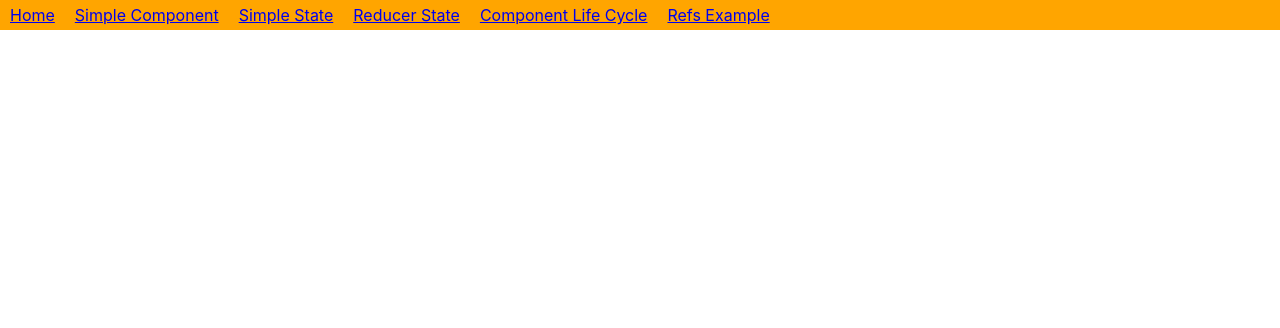
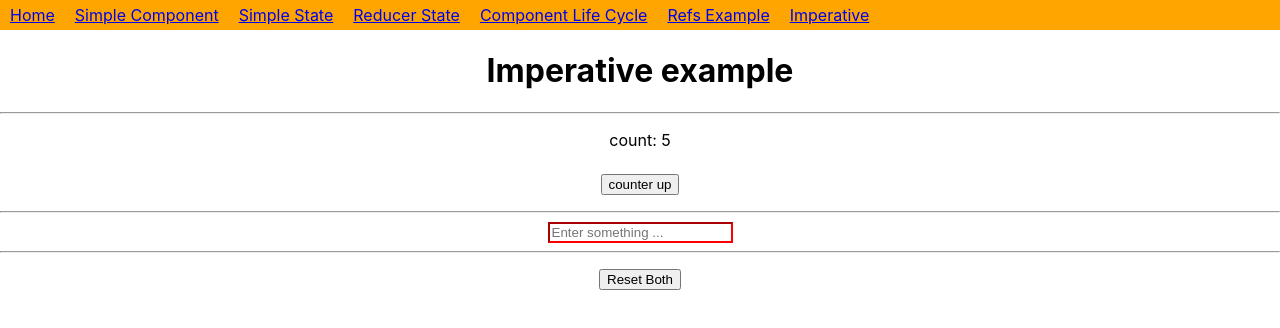
Before and after one commit to krismeister/react-practice-1, a React (Create React App) app: page /07-imperative in a window 1280 px wide. Shown: the top 328 px of the page. Built offline with nearby package versions, Linux system fonts and the light colour scheme; the HTML template or start-up script is replaced by a standard one.

Commit message:
Added useImperativeHandle example

```diff
--- a/src/navigation/Navigation.tsx
+++ b/src/navigation/Navigation.tsx
@@ -10,6 +10,7 @@ const Navigation = () => {
       <Link to="/04-reducer-state">Reducer State</Link>
       <Link to="/05-component-life-cycle">Component Life Cycle</Link>
       <Link to="/06-refs-example">Refs Example</Link>
+      <Link to="/07-imperative">Imperative</Link>
     </nav>
   );
 };
--- /dev/null
+++ b/src/pages/07-Imperative/Imperative.tsx
@@ -0,0 +1,72 @@
+import { forwardRef, useImperativeHandle, useRef, useState } from "react";
+
+type ResetHandle = {
+  reset: () => void;
+};
+
+const CounterExample = forwardRef<ResetHandle>((props, ref) => {
+  const [count, setCount] = useState(5);
+
+  useImperativeHandle(ref, () => {
+    return {
+      reset: () => setCount(0),
+    };
+  });
+
+  const handleClick = () => {
+    setCount(count + 10);
+  };
+
+  return (
+    <>
+      <p>count: {count}</p>
+      <button onClick={handleClick}>counter up</button>
+    </>
+  );
+});
+
+const InputExample = forwardRef<ResetHandle>((props, ref) => {
+  const [value, setValue] = useState("");
+
+  useImperativeHandle(ref, () => {
+    return {
+      reset: () => setValue(""),
+    };
+  });
+  return (
+    <input
+      type="text"
+      style={{ borderColor: "red" }}
+      placeholder="Enter something ..."
+      value={value}
+      onChange={(e) => setValue(e.target.value)}
+    />
+  );
+});
+
+const Example = () => {
+  const counterRef = useRef<ResetHandle>(null);
+  const customImputRef = useRef<ResetHandle>(null);
+
+  const onResetClick = () => {
+    counterRef.current?.reset();
+    customImputRef.current?.reset();
+  };
+  return (
+    <>
+      <h1> Imperative example</h1>
+      <hr />
+      <CounterExample ref={counterRef} />
+      <hr />
+      <InputExample ref={customImputRef} />
+      <hr />
+      <button onClick={onResetClick}>Reset Both</button>
+    </>
+  );
+};
+
+const Imperative = () => {
+  return <Example />;
+};
+
+export default Imperative;
--- a/src/router/AppRouter.tsx
+++ b/src/router/AppRouter.tsx
@@ -5,6 +5,7 @@ import SimpleState from "../pages/03-SimpleState/SimpleState";
 import ReducerStateComponent from "../pages/04-ReducerState/ReducerState";
 import ComponentLifeCycle from "../pages/05-ComponentLifecycle/ComponentLifeCycle";
 import RefsExample from "../pages/06-RefsExample/RefExample";
+import Imperative from "../pages/07-Imperative/Imperative";
 
 const AppRouter = () => {
   return (
@@ -15,6 +16,7 @@ const AppRouter = () => {
       <Route path="/04-reducer-state" element={<ReducerStateComponent />} />
       <Route path="/05-component-life-cycle" element={<ComponentLifeCycle />} />
       <Route path="/06-refs-example" element={<RefsExample />} />
+      <Route path="/07-imperative" element={<Imperative />} />
     </Routes>
   );
 };
```
